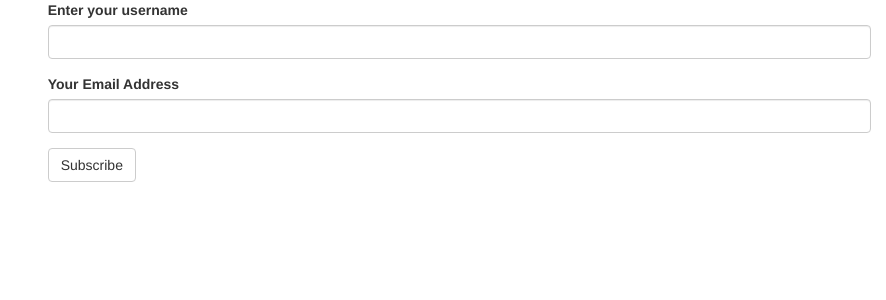
After one commit to AlexKarari/personalBlog, a Flask app: page /authenticate/subscription in a window 1280 px wide. The commit adds this page. Shown: the top 300 px of the page, without its empty margins (394-1280 px from the left). Run offline with Flask 2, Linux system fonts and the light colour scheme; some libraries are stand-ins or nearby versions.

```diff
--- a/app/auth/forms.py
+++ b/app/auth/forms.py
@@ -27,7 +27,7 @@ def validate_username(self, data_field):
 class SubscriptionForm(FlaskForm):
     name = StringField('Enter your username', validators=[Required()])
     user_email = StringField('Your Email Address', validators=[Required(), Email()])
-
+    submit = SubmitField('Subscribe')
 
 def validate_name(self, data_field):
     if User.query.filter_by(username=data_field.data).first():
--- a/app/auth/views.py
+++ b/app/auth/views.py
@@ -1,8 +1,8 @@
 from flask import render_template, redirect, url_for, flash, request
 from . import auth
 from flask_login import login_user, logout_user, login_required,current_user
-from ..models import User
-from .forms import LoginForm, RegistrationForm
+from ..models import User, Subscription
+from .forms import LoginForm, RegistrationForm, SubscriptionForm
 from .. import db
 from ..email import mail_message
 
@@ -42,3 +42,20 @@ def logout():
     logout_user()
     flash('You have been successfully logged out')
     return redirect(url_for("main.index"))
+
+
+@auth.route('/subscription', methods=["GET", "POST"])
+def subscription():
+    subform = SubscriptionForm()
+    if subform.validate_on_submit():
+        subscribers = Subscription(name=subform.name.data, email=subform.user_email.data)
+
+        db.session.add(subscribers)
+        db.session.commit()
+
+        mail_message("Welcome to xander's chronicles...",
+                     "email/welcome_user", subscribers.email, subscribers=subscribers)
+
+        return redirect(url_for('main.index'))
+        title = "New Subscription"
+    return render_template('auth/subscribe.html', subscription_form=subform)
--- a/app/static/css/index.css
+++ b/app/static/css/index.css
@@ -1,6 +1,7 @@
 body{
     font-family: 'Bree Serif', serif;
-    background-color: black;
+    background-image: url("{{url_for('static', './andrew-neel-178721-unsplash.jpg'}}");
+
 }
 
 .panel-heading h4{
--- /dev/null
+++ b/app/templates/auth/subscribe.html
@@ -0,0 +1,11 @@
+{% extends 'auth/auth-base.html'%} {% import 'bootstrap/wtf.html' as wtf%} {% block content %}
+<div class="col-md-4"> </div>
+<div class="col-md-8">
+
+    {{wtf.quick_form(subscription_form)}}
+
+</div>
+
+
+
+{% endblock%}
--- a/app/templates/email/welcome_user.txt
+++ b/app/templates/email/welcome_user.txt
@@ -0,0 +1,5 @@
+Hey there {{subscribers.name}}!
+Such a delight to have you subscribe to my blog, do feel welcomed.
+Enjoy the journey and thoughts of Xander's heart and mind.
+Warm regards,
+Xander's Chronicles Blogging team.
```
Also changed, not shown: app/static/igor-ovsyannykov-277756-unsplash.jpg (added), 1 other file.
